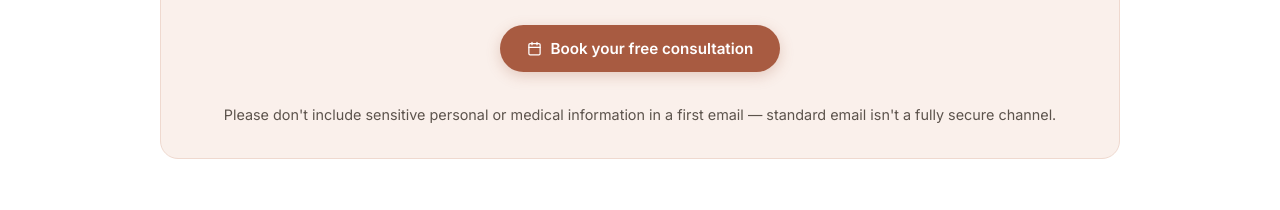
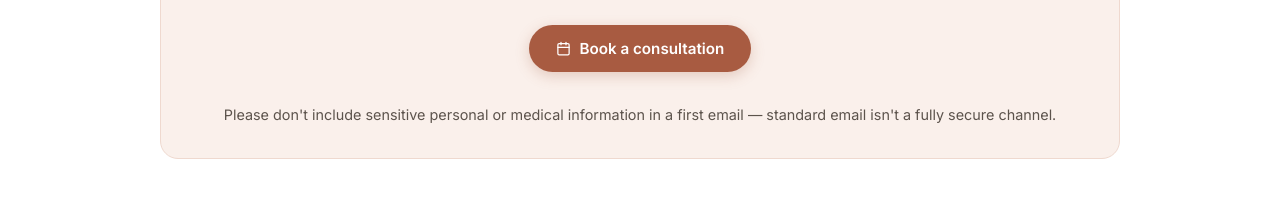
Before and after one commit to cristinamagrina/cristinamagrina-ca, a plain HTML site: page book.html in a window 1280 px wide. Shown: the part 590-800 px from the top of the page. Drawn offline with nearby package versions, Linux system fonts and the light colour scheme.

Commit message:
Update Fees page booking button text (book.html)
Co-Authored-By: Claude Sonnet 5 <noreply@anthropic.com>

```diff
--- a/book.html
+++ b/book.html
@@ -69,7 +69,7 @@
       <h2 style="font-size:var(--step-3);text-align:center">Free 15-minute consultation</h2>
       <p class="mt-1">Use the booking button to schedule a free 15-minute consultation. This time will help me learn more about what brings you to therapy and what you hope to get out of it, as well as answer any questions you may have. We will also talk about what therapy would look like and next steps to follow.</p>
       <div style="display:flex;justify-content:center;margin-top:1.75rem">
-        <a class="btn btn--primary" href="mailto:info@cristinamagrina.ca?subject=Free%2015-minute%20consultation" data-book><svg viewBox="0 0 24 24" fill="none" stroke="currentColor" stroke-width="2" stroke-linecap="round" stroke-linejoin="round" aria-hidden="true"><rect x="3" y="4" width="18" height="18" rx="2"/><path d="M16 2v4M8 2v4M3 10h18"/></svg> Book your free consultation</a>
+        <a class="btn btn--primary" href="mailto:info@cristinamagrina.ca?subject=Free%2015-minute%20consultation" data-book><svg viewBox="0 0 24 24" fill="none" stroke="currentColor" stroke-width="2" stroke-linecap="round" stroke-linejoin="round" aria-hidden="true"><rect x="3" y="4" width="18" height="18" rx="2"/><path d="M16 2v4M8 2v4M3 10h18"/></svg> Book a consultation</a>
       </div>
       <p class="small muted mt-2">Please don't include sensitive personal or medical information in a first email — standard email isn't a fully secure channel.</p>
     </div>
```
